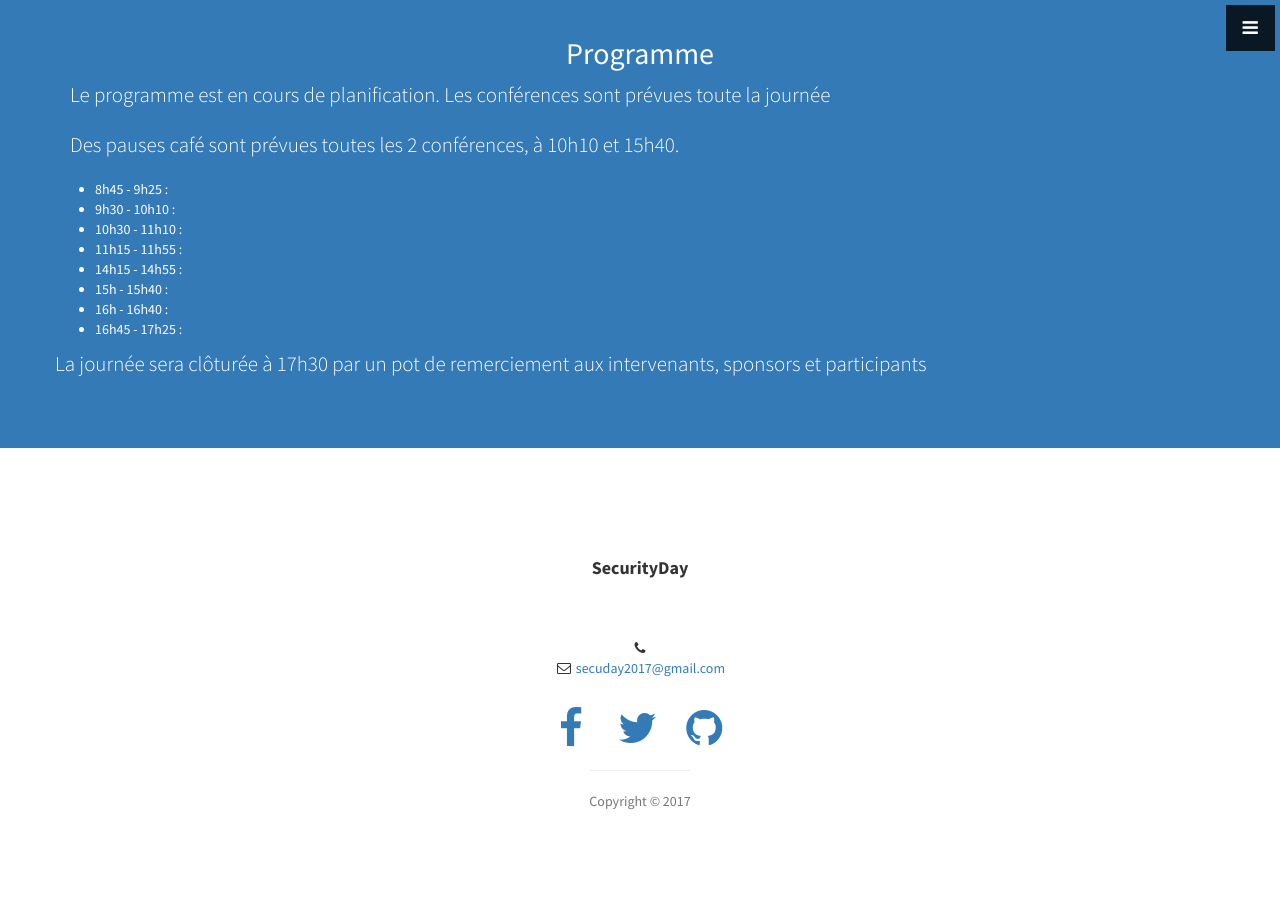
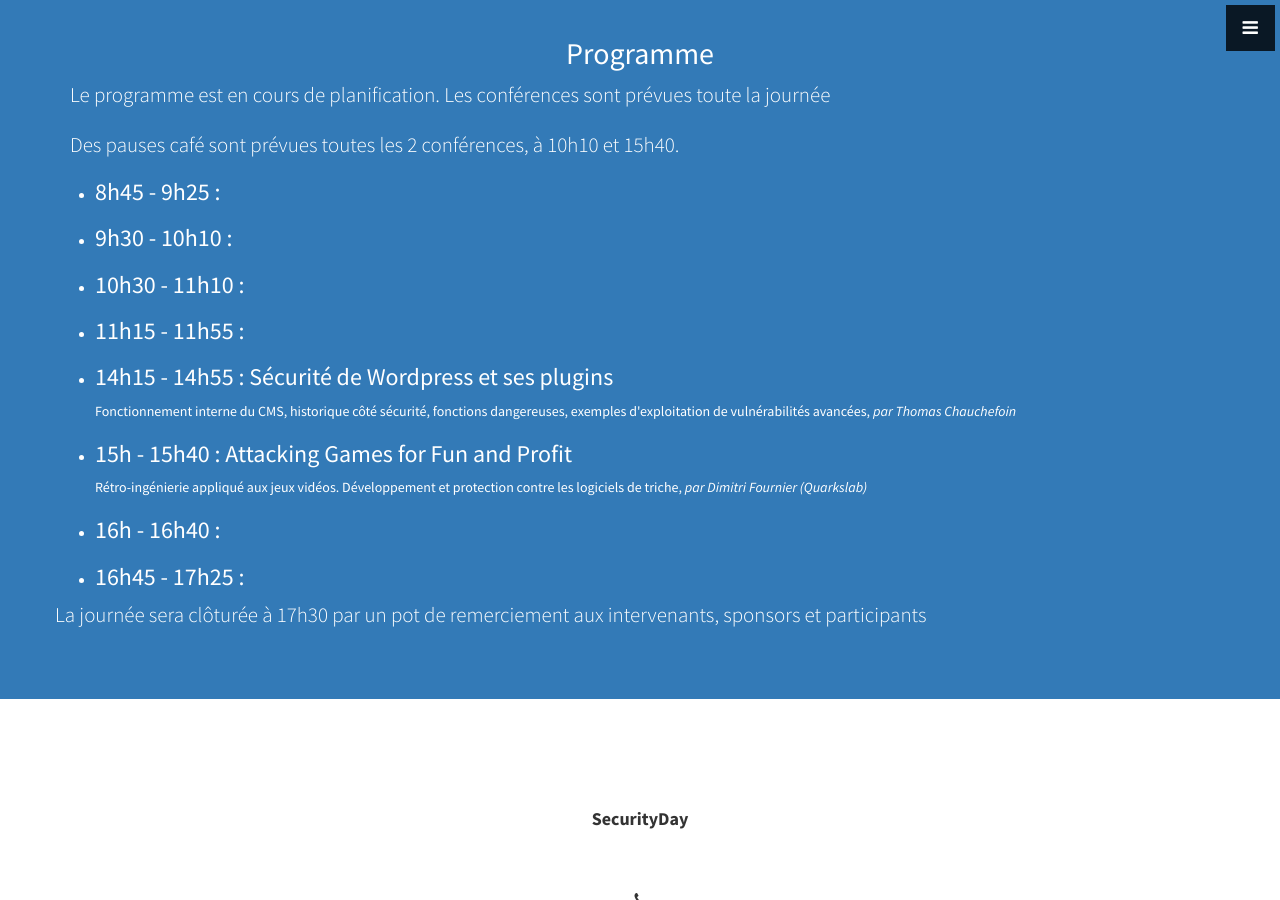
Before and after one commit to securityday2017/SecuDay.github.io, a Jekyll site: the page built from index.html, in a window 1280 px wide and 900 px high, scrolled down 2035 px. Built offline with Jekyll 4.4.1, drawn with Linux system fonts in a browser that asks for light colours.

Commit message:
Mise a jour du programme et de la mise en forme

```diff
--- a/_includes/programme.html
+++ b/_includes/programme.html
@@ -12,14 +12,32 @@
   		</div>
       <div>
         <ul>
-        <li>8h45 - 9h25 : </li>
-        <li>9h30 - 10h10 : </li>
-        <li>10h30 - 11h10 : </li>
-        <li>11h15 - 11h55 : </li>
-        <li>14h15 - 14h55 : </li>
-        <li>15h - 15h40 : </li>
-        <li>16h - 16h40 : </li>
-        <li>16h45 - 17h25 : </li>
+        <li>
+        	<h3>8h45 - 9h25 : </h3></li>
+        <li>
+        	<h3>9h30 - 10h10 : </h3></li>
+        <li>
+        	<h3>10h30 - 11h10 : </h3></li>
+        <li>
+        	<h3>11h15 - 11h55 : </h3></li>
+        <li>
+          	<h3>14h15 - 14h55 : Sécurité de Wordpress et ses plugins</h3>
+          		<p>Fonctionnement interne du CMS, historique côté sécurité, fonctions dangereuses, exemples d'exploitation de vulnérabilités avancées,
+            		<i>par Thomas Chauchefoin</i>
+          		</p>
+          	</li>
+        <li>
+        	<h3>15h - 15h40 : Attacking Games for Fun and Profit</h3>
+        		<p>Rétro-ingénierie appliqué aux jeux vidéos. Développement et protection contre les logiciels de triche,
+        			<i>par Dimitri Fournier (Quarkslab)</i>
+        		</p>
+        	</li>
+        <li>
+        	<h3>16h - 16h40 : </h3>
+        </li>
+        <li>
+        	<h3>16h45 - 17h25 : </h3>
+        </li>
   	</div>
     <div>
       <p class="lead">La journée sera clôturée à 17h30 par un pot de remerciement aux intervenants, sponsors et participants</p>
```
